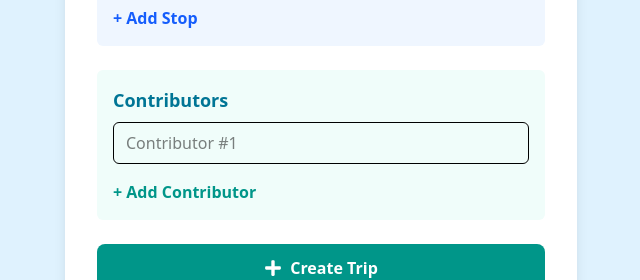
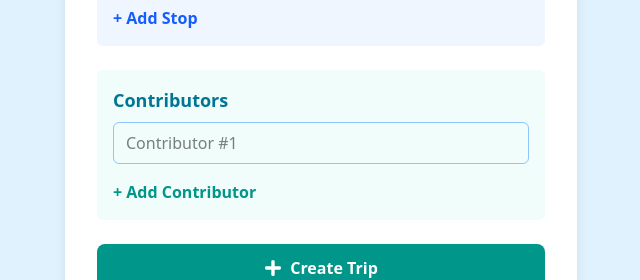
Before and after one commit to bridgetorr17/TripPlanner-React, a React (Vite) app: page /trips/createNew in a window 1280 px wide. Shown: the part 416-696 px from the top of the page, without its empty margins (319-959 px from the left). Built offline with nearby package versions, Linux system fonts and the light colour scheme; no server answers.

Commit message:
contributors reorg

```diff
--- a/src/components/Contributors.jsx
+++ b/src/components/Contributors/Contributors.jsx
@@ -1,17 +1,14 @@
 import { Link } from "react-router-dom";
-import DynamicListInput from "./DynamicListInput";
+import ContributorsInput from "./ContributorsInput";
 
 const Contributors = ({editMode, contributorNames, setContributorNames, contributors}) => {
 
     return (
         <>
             { editMode ?
-                <DynamicListInput
-                    label='Contributor'
-                    values={contributorNames}
-                    setValues={setContributorNames}
-                    name='contributors'
-                    color='teal'/>
+                <ContributorsInput
+                    contributorNames={contributorNames}
+                    setContributorNames={setContributorNames} />
             :  (
                 <div className="flex space-x-4 overflow-x-auto">
                     {contributors?.map((cont, ind) => (
--- /dev/null
+++ b/src/components/Contributors/ContributorsInput.jsx
@@ -0,0 +1,45 @@
+import { FaTrash } from "react-icons/fa"
+
+const ContributorsInput = ({ contributorNames, setContributorNames }) => {
+
+    return (
+        <div className={`space-y-2 bg-teal-50 p-4 rounded-md`}>
+            <h3 className="text-lg font-semibold text-cyan-700">Contributors</h3>
+            {contributorNames.map((val, ind) => {
+                return (
+                    <div key={ind} className="flex items-center space-x-2">
+                        <input
+                            type="text"
+                            name="contributors"
+                            value={val}
+                            placeholder={`Contributor #${ind+1}`}
+                            onChange={(e) => setContributorNames(prev =>
+                                prev.map((val, i) =>
+                                    (i === ind)
+                                        ? e.target.value.toLowerCase()
+                                        : val
+                                )
+                            )}
+                            className={`flex-grow border border-blue-300 rounded-md px-3 py-2 focus:outline-none focus:ring-blue-500`}
+                        />
+                        {contributorNames.length > 1 && (
+                            <button
+                                type="button"
+                                onClick={() => setContributorNames(prev => prev.filter((val, i) => i !== ind))}
+                                className="text-red-600 hover:text-red-800"
+                            >
+                                <FaTrash />
+                            </button>
+                        )}
+                    </div>)
+            })}
+            <button
+                type="button"
+                onClick={() => setContributorNames(prev => [...prev, ''])}
+                className={`text-teal-600 hover:text-teal-800 font-semibold mt-2`}
+            > + Add Contributor</button>
+        </div>
+    )
+}
+
+export default ContributorsInput
--- a/src/components/DynamicListInput.jsx
+++ /dev/null
@@ -1,53 +0,0 @@
-import { FaTrash } from "react-icons/fa"
-
-const DynamicListInput = ({ label, values, setValues, name, color }) => {
-    const ringColor = color === 'blue' ? 'ring-blue-300' : 'ring-teal-300';
-    const focusRing = color === 'blue' ? 'focus:ring-blue-400' : 'focus:ring-teal-400';
-    const bgColor = color === 'blue' ? 'bg-blue-50' : 'bg-teal-50';
-
-    let cont = false;
-    if (name === 'contributors') cont = true;
-
-    return (
-        <div className={`space-y-2 ${bgColor} p-4 rounded-md`}>
-            <h3 className="text-lg font-semibold text-cyan-700">{label}s</h3>
-            {values.map((val, ind) => {
-                return (
-                    <div key={ind} className="flex items-center space-x-2">
-                        <input
-                            type="text"
-                            name={name}
-                            value={val}
-                            placeholder={`${label} #${ind+1}`}
-                            onChange={(e) => setValues(prev =>
-                                prev.map((val, i) =>
-                                    (i === ind)
-                                        ? (cont)
-                                            ? e.target.value.toLowerCase()
-                                            : e.target.value
-                                        : val
-                                )
-                            )}
-                            className={`flex-grow border border-${color}-300 rounded-md px-3 py-2 focus:outline-none ${focusRing}`}
-                        />
-                        {values.length > 1 && (
-                            <button
-                                type="button"
-                                onClick={() => setValues(prev => prev.filter((val, i) => i !== ind))}
-                                className="text-red-600 hover:text-red-800"
-                            >
-                                <FaTrash />
-                            </button>
-                        )}
-                    </div>)
-            })}
-            <button
-                type="button"
-                onClick={() => setValues(prev => [...prev, ''])}
-                className={`text-${color}-600 hover:text-${color}-800 font-semibold mt-2`}
-            > + Add {label}</button>
-        </div>
-    )
-}
-
-export default DynamicListInput
--- a/src/pages/CreateTripPage.jsx
+++ b/src/pages/CreateTripPage.jsx
@@ -1,5 +1,5 @@
 import { useState } from "react";
-import DynamicListInput from "../components/DynamicListInput";
+import ContributorsInput from "../components/Contributors/ContributorsInput";
 import { useNavigate } from "react-router-dom";
 import { FaPlus } from "react-icons/fa";
 import MonthYear from "../components/Trip/MonthYear";
@@ -98,12 +98,9 @@ const CreateTripPage = () => {
                 <CreateTripLocationAutocomplete
                     locations={locations}
                     setLocations={setLocations} />
-                <DynamicListInput
-                    label='Contributor'
-                    values={contributors}
-                    setValues={setContributors}
-                    name='contributors'
-                    color='teal'/>
+                <ContributorsInput
+                    contributorNames={contributors}
+                    setContributorNames={setContributors} />
                 <button
                     type="submit"
                     className="w-full flex justify-center items-center gap-2 bg-teal-600 hover:bg-teal-700 text-white font-semibold py-3 rounded-lg transition"
--- a/src/pages/TripPage.jsx
+++ b/src/pages/TripPage.jsx
@@ -5,7 +5,7 @@ import TripHeader from "../components/Trip/TripHeader"
 import Locations from "../components/Location/Locations"
 import Photos from "../components/Photos/Photos"
 import Memories from "../components/Memory/Memories"
-import Contributors from "../components/Contributors"
+import Contributors from "../components/Contributors/Contributors"
 import ConfirmDelete from "../components/ConfirmDelete"
 import { FaTrash } from "react-icons/fa6"
 import { useNavigate } from "react-router-dom"
```
Also changed, not shown: 4 other files (tests, documents, lock files or other folders).
